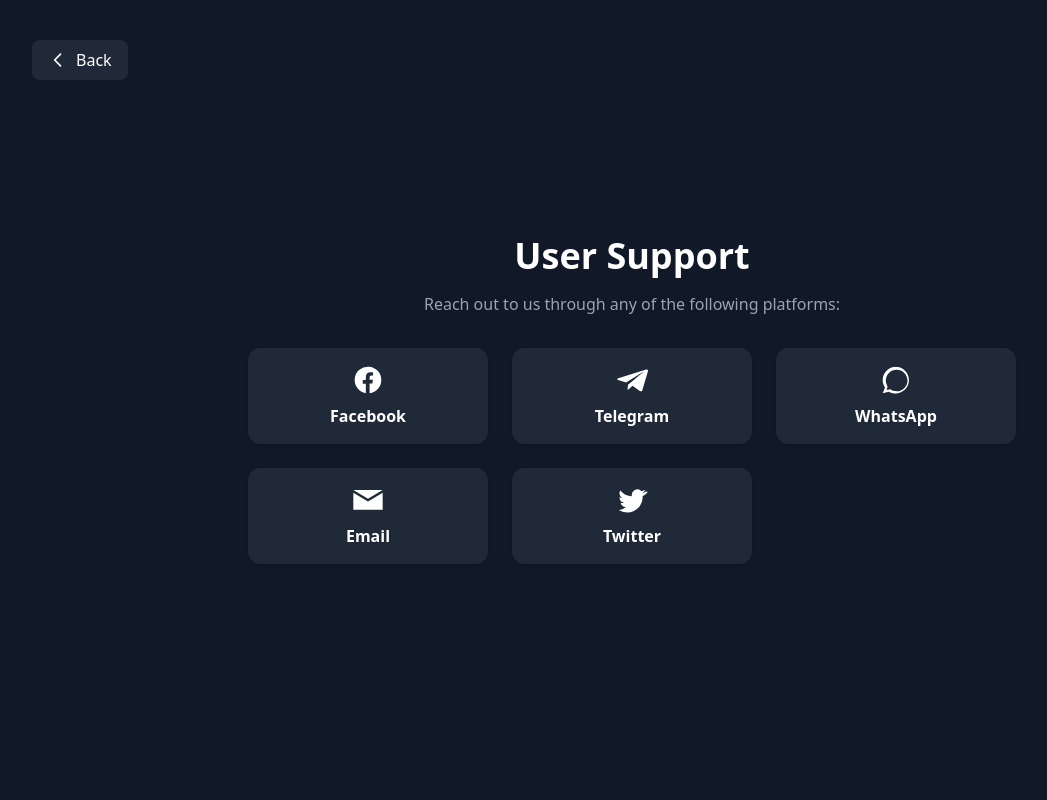
After one commit to MuhammadUmair7211/PowerDigital, a Django app: page /support-page/ in a window 1280 px wide. The commit adds this page. Shown: the whole page, without its empty margins (8-1055 px from the left). Run offline with Django 4.2, Linux system fonts and the light colour scheme.

Commit message:
"added user support page"

```diff
--- a/powerdigital/urls.py
+++ b/powerdigital/urls.py
@@ -25,5 +25,4 @@
     path('', include('powerdigital_app.urls')),
     path('captcha/', include('captcha.urls')),
 
-
 ] + static(settings.MEDIA_URL, document_root=settings.MEDIA_ROOT)
--- /dev/null
+++ b/powerdigital_app/templates/index/support_page.html
@@ -0,0 +1,148 @@
+{% load static %}
+<!DOCTYPE html>
+<html lang="en">
+	<head>
+		<meta charset="UTF-8" />
+		<title>User Support</title>
+		<link
+			href="https://cdn.jsdelivr.net/npm/tailwindcss@2.2.19/dist/tailwind.min.css"
+			rel="stylesheet"
+		/>
+	</head>
+	<body>
+		<div class="text-white absolute top-10 left-10">
+			<a
+				href="/index"
+				class="inline-flex items-center space-x-2 text-white bg-gray-800 px-4 py-2 rounded-lg hover:bg-gray-700 transition duration-300"
+			>
+				<svg
+					class="w-5 h-5"
+					fill="none"
+					stroke="currentColor"
+					stroke-width="2"
+					viewBox="0 0 24 24"
+					xmlns="http://www.w3.org/2000/svg"
+				>
+					<path
+						stroke-linecap="round"
+						stroke-linejoin="round"
+						d="M15 19l-7-7 7-7"
+					/>
+				</svg>
+				<span>Back</span>
+			</a>
+		</div>
+		<div
+			class="min-h-screen flex items-center justify-center bg-gray-900 px-4 py-10"
+		>
+			<div class="max-w-3xl w-full text-center">
+				<h1 class="text-4xl font-bold text-white mb-4">User Support</h1>
+				<p class="text-gray-400 mb-8">
+					Reach out to us through any of the following platforms:
+				</p>
+
+				<div class="grid grid-cols-2 sm:grid-cols-3 gap-6">
+					<!-- Facebook -->
+					<a
+						href="https://facebook.com/YourPage"
+						target="_blank"
+						class="group bg-gray-800 p-4 rounded-xl shadow hover:bg-blue-600 transition duration-300 flex flex-col items-center"
+					>
+						<svg
+							class="w-8 h-8 text-white group-hover:scale-110 transition-transform duration-300"
+							viewBox="0 0 24 24"
+							fill="currentColor"
+						>
+							<path
+								d="M22 12a10 10 0 10-11.63 9.88v-6.99h-2.3v-2.89h2.3v-2.2c0-2.27 1.35-3.52 3.42-3.52.99 0 2.02.18 2.02.18v2.22h-1.14c-1.12 0-1.47.69-1.47 1.39v1.68h2.5l-.4 2.89h-2.1V21.9A10 10 0 0022 12z"
+							/>
+						</svg>
+						<span class="mt-2 text-white font-semibold group-hover:text-white"
+							>Facebook</span
+						>
+					</a>
+
+					<!-- Telegram -->
+					<a
+						href="https://t.me/+17167956489"
+						target="_blank"
+						class="group bg-gray-800 p-4 rounded-xl shadow hover:bg-blue-500 transition duration-300 flex flex-col items-center"
+					>
+						<svg
+							class="w-8 h-8 text-white group-hover:scale-110 transition-transform duration-300"
+							viewBox="0 0 24 24"
+							fill="currentColor"
+						>
+							<path
+								d="M9.03 15.6l-.39 3.66c.56 0 .8-.24 1.1-.52l2.64-2.49 5.48 4.01c1.01.55 1.73.26 1.97-.93L23.96 5.5c.3-1.22-.42-1.68-1.39-1.32L1.79 10.63c-1.18.46-1.17 1.12-.21 1.41l5.97 1.86 13.87-8.68L9.03 15.6z"
+							/>
+						</svg>
+						<span class="mt-2 text-white font-semibold group-hover:text-white"
+							>Telegram</span
+						>
+					</a>
+
+					<!-- WhatsApp -->
+					<a
+						href="https://wa.me/17162183291"
+						target="_blank"
+						class="group bg-gray-800 p-4 rounded-xl shadow hover:bg-green-600 transition duration-300 flex flex-col items-center"
+					>
+						<svg
+							class="w-8 h-8 text-white group-hover:scale-110 transition-transform duration-300"
+							viewBox="0 0 24 24"
+							fill="currentColor"
+						>
+							<path
+								d="M12.04 2.04C6.5 2.04 2 6.55 2 12.1c0 2.03.66 3.9 1.78 5.46L2 22l4.56-1.2c1.52.85 3.26 1.34 5.13 1.34 5.54 0 10.04-4.51 10.04-10.06 0-5.54-4.51-10.04-10.06-10.04zm0 18.16c-1.49 0-2.87-.42-4.05-1.16l-.29-.18-2.7.71.72-2.63-.18-.27a8.07 8.07 0 01-1.2-4.3c0-4.49 3.65-8.14 8.14-8.14s8.14 3.65 8.14 8.14-3.65 8.14-8.14 8.14z"
+							/>
+						</svg>
+						<span class="mt-2 text-white font-semibold group-hover:text-white"
+							>WhatsApp</span
+						>
+					</a>
+
+					<!-- Email -->
+					<a
+						href="mailto:support@yourdomain.com"
+						class="group bg-gray-800 p-4 rounded-xl shadow hover:bg-red-600 transition duration-300 flex flex-col items-center"
+					>
+						<svg
+							class="w-8 h-8 text-white group-hover:scale-110 transition-transform duration-300"
+							viewBox="0 0 24 24"
+							fill="currentColor"
+						>
+							<path
+								d="M12 13.065l-11-6.5v12.735h22V6.565l-11 6.5zM12 11L1 4.5h22L12 11z"
+							/>
+						</svg>
+						<span class="mt-2 text-white font-semibold group-hover:text-white"
+							>Email</span
+						>
+					</a>
+					<!-- twitter -->
+					<a
+						href="https://twitter.com/yourhandle"
+						target="_blank"
+						rel="noopener noreferrer"
+						title="Follow us on Twitter"
+						class="group bg-gray-800 p-4 rounded-xl shadow hover:bg-blue-500 transition duration-300 flex flex-col items-center"
+					>
+						<svg
+							class="w-8 h-8 text-white group-hover:scale-110 transition-transform duration-300"
+							viewBox="0 0 24 24"
+							fill="currentColor"
+						>
+							<path
+								d="M22.46 6c-.77.35-1.6.58-2.46.69a4.25 4.25 0 0 0 1.88-2.34c-.83.5-1.75.85-2.72 1.04a4.23 4.23 0 0 0-7.21 3.86c-3.52-.18-6.65-1.86-8.75-4.42a4.22 4.22 0 0 0 1.31 5.65 4.21 4.21 0 0 1-1.91-.53v.05a4.23 4.23 0 0 0 3.39 4.14c-.47.13-.97.2-1.48.2-.36 0-.71-.04-1.06-.1a4.24 4.24 0 0 0 3.95 2.94A8.5 8.5 0 0 1 2 19.53a11.97 11.97 0 0 0 6.29 1.84c7.55 0 11.68-6.26 11.68-11.68 0-.18-.01-.36-.02-.54A8.36 8.36 0 0 0 24 5.54a8.19 8.19 0 0 1-2.36.65 4.14 4.14 0 0 0 1.81-2.29z"
+							/>
+						</svg>
+						<span class="mt-2 text-white font-semibold group-hover:text-white"
+							>Twitter</span
+						>
+					</a>
+				</div>
+			</div>
+		</div>
+	</body>
+</html>
--- a/powerdigital_app/urls.py
+++ b/powerdigital_app/urls.py
@@ -54,6 +54,7 @@
     path('ad/invite/approve/<int:profile_id>/', views.approve_user, name='approve_user'),
     path('ad/deposits_list/', views.admin_deposit_list_view, name='admin_deposit_list_view'),
     path('support/', views.support_chat, name='support_chat'),
+    path('support-page/', views.support_page, name='support_page'),
     path('ad/support/', views.admin_support_dashboard, name='admin_support_dashboard'),
     path('ad/support/<int:user_id>/', views.admin_chat_with_user, name='admin_chat_with_user'),
 
--- a/powerdigital_app/views.py
+++ b/powerdigital_app/views.py
@@ -18,6 +18,14 @@
 from django.views.decorators.http import require_POST
 from functools import wraps
 from .forms import TradeOrderForm , SubscriptionItemForm ,  BannerSetForm , AdminRegisterForm , WithdrawalRequestForm , DepositForm , UserBankDetailForm , PasswordResetForm , IdentityVerificationForm
+
+
+
+from django.shortcuts import render
+
+def support_page(request):
+    return render(request, 'index/support_page.html')
+
 
 
 
```
Also changed, not shown: powerdigital_app/templates/main/home.html (+0 -10 lines), powerdigital_app/templates/main/profile.html (+35 -24 lines), db.sqlite3.
